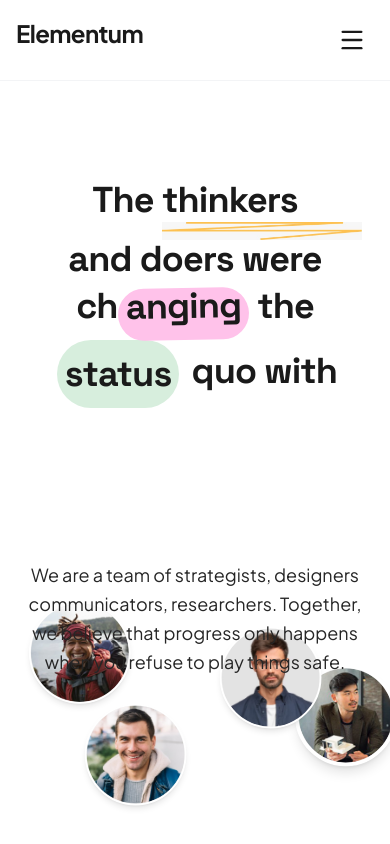
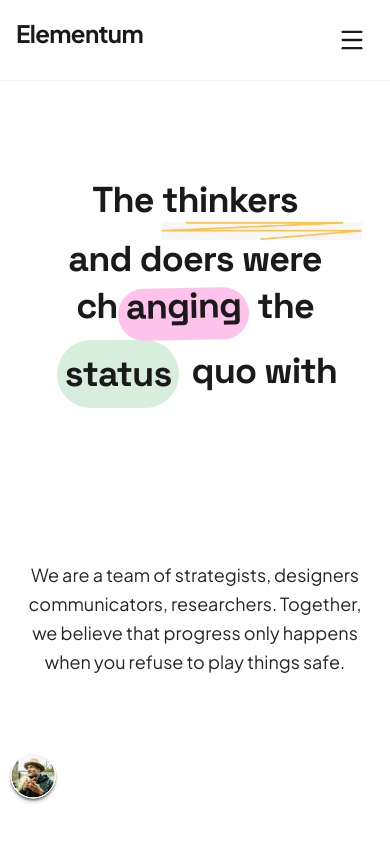
Before and after one commit to nadiya-code/elementum, a React (Vite) app: page / in a window 390 px wide. Shown: the top 844 px of the page. Built offline with nearby package versions, Linux system fonts and the light colour scheme.

Commit message:
mobile responsive

```diff
--- a/src/components/AvatarGrid.jsx
+++ b/src/components/AvatarGrid.jsx
@@ -2,33 +2,28 @@ import React from 'react';
 
 function AvatarGrid() {
   const avatars = [
-    // Normalized top offsets (Figma Canvas top coordinate minus the section start index of 801px)
-    { id: 1, url: 'img21.jpeg', topClass: 'absolute top-[195px]', leftClass: 'left-[38px]', isSpecialBorder: false },
-    { id: 2, url: 'img20.jpeg', topClass: 'absolute top-[139px]', leftClass: 'left-[199px]', isSpecialBorder: true }, // Ellipse 261 (8px border)
-    { id: 3, url: 'img19.jpeg', topClass: 'absolute top-[0px]',   leftClass: 'left-[553px]', isSpecialBorder: false },
-    { id: 4, url: 'img22.jpeg', topClass: 'absolute top-[226px]', leftClass: 'left-[677px]', isSpecialBorder: false },
-    { id: 5, url: 'img23.jpeg', topClass: 'absolute top-[55px]',  leftClass: 'left-[977px]', isSpecialBorder: false },
-    { id: 6, url: 'img7.jpeg',  topClass: 'absolute top-[139px]', leftClass: 'left-[1144px]', isSpecialBorder: true }, // Ellipse 258 (8px border)
-    { id: 7, url: 'img24.jpeg', topClass: 'absolute top-[0px]',   leftClass: 'left-[1414px]', isSpecialBorder: false },
-    { id: 8, url: 'img9.jpeg',  topClass: 'absolute top-[159px]', leftClass: 'left-[1656px]', isSpecialBorder: false }, // Fixed duplicate key
+    // Your exact laptop position coordinates remain completely untouched:
+    { id: 1, url: 'img21.jpeg', topClass: 'xl:top-[195px]', leftClass: 'xl:left-[38px]', isSpecialBorder: false },
+    { id: 2, url: 'img20.jpeg', topClass: 'xl:top-[139px]', leftClass: 'xl:left-[199px]', isSpecialBorder: true },
+    { id: 3, url: 'img19.jpeg', topClass: 'xl:top-[0px]',   leftClass: 'xl:left-[553px]', isSpecialBorder: false },
+    { id: 4, url: 'img22.jpeg', topClass: 'xl:top-[226px]', leftClass: 'xl:left-[677px]', isSpecialBorder: false },
+    { id: 5, url: 'img23.jpeg', topClass: 'xl:top-[55px]',  leftClass: 'xl:left-[977px]', isSpecialBorder: false },
+    { id: 6, url: 'img7.jpeg',  topClass: 'xl:top-[139px]', leftClass: 'xl:left-[1144px]', isSpecialBorder: true },
+    { id: 7, url: 'img24.jpeg', topClass: 'xl:top-[0px]',   leftClass: 'xl:left-[1414px]', isSpecialBorder: false },
+    { id: 8, url: 'img9.jpeg',  topClass: 'xl:top-[159px]', leftClass: 'xl:left-[1656px]', isSpecialBorder: false },
   ];
 
   return (
-    /* 1. We wrap the grid in an outer container that reserves exactly the calculated height
-         produced by the scaling factor to prevent overlapping with content below it.
-      2. overflow-visible ensures the avatar margins don't clip when scaled.
-    */
-    <div className="w-full flex justify-center items-center overflow-visible h-[240px] sm:h-[320px] md:h-[380px] xl:h-[453px] mt-8">
+    <div className="w-full flex justify-center items-center overflow-visible my-8 h-[180px] sm:h-[260px] lg:h-[350px] xl:h-[453px]">
 
-      {/* SCALE FACTOR CONTROL LAYER:
-        - scale-[0.45] on extra small mobile screens
-        - scale-[0.65] on mobile/tablets
-        - scale-[0.85] on small laptops
-        - scale-100 on desktop viewports
-        - origin-top maps coordinates seamlessly without adding weird layout gaps
+      {/* ZOOM CANVAS LAYER:
+        - On mobile and small screens, it scales down smoothly using percentages.
+        - On standard laptops, it scales to `scale-[0.80]` or `scale-[0.88]` so everything fits.
+        - On large desktops, it hits full `scale-100`.
+        - `origin-center` zooms out cleanly without shifts.
       */}
       <div
-        className="relative shrink-0 select-none pointer-events-auto origin-top scale-[0.45] sm:scale-[0.65] md:scale-[0.80] lg:scale-[0.88] xl:scale-100 transition-transform duration-300"
+        className="relative shrink-0 select-none pointer-events-auto origin-center scale-[0.20] xs:scale-[0.26] sm:scale-[0.38] md:scale-[0.52] lg:scale-[0.70] lgl:scale-[0.82] xl:scale-100 transition-transform duration-200"
         style={{ width: '1844px', height: '453px' }}
       >
         {avatars.map((avatar, index) => (
@@ -44,7 +39,7 @@ function AvatarGrid() {
             <img
               src={avatar.url}
               alt={`Team member ${index + 1}`}
-              className="w-full h-full object-cover"
+              className="w-full h-full object-cover rounded-full"
               loading="lazy"
             />
           </div>
```
